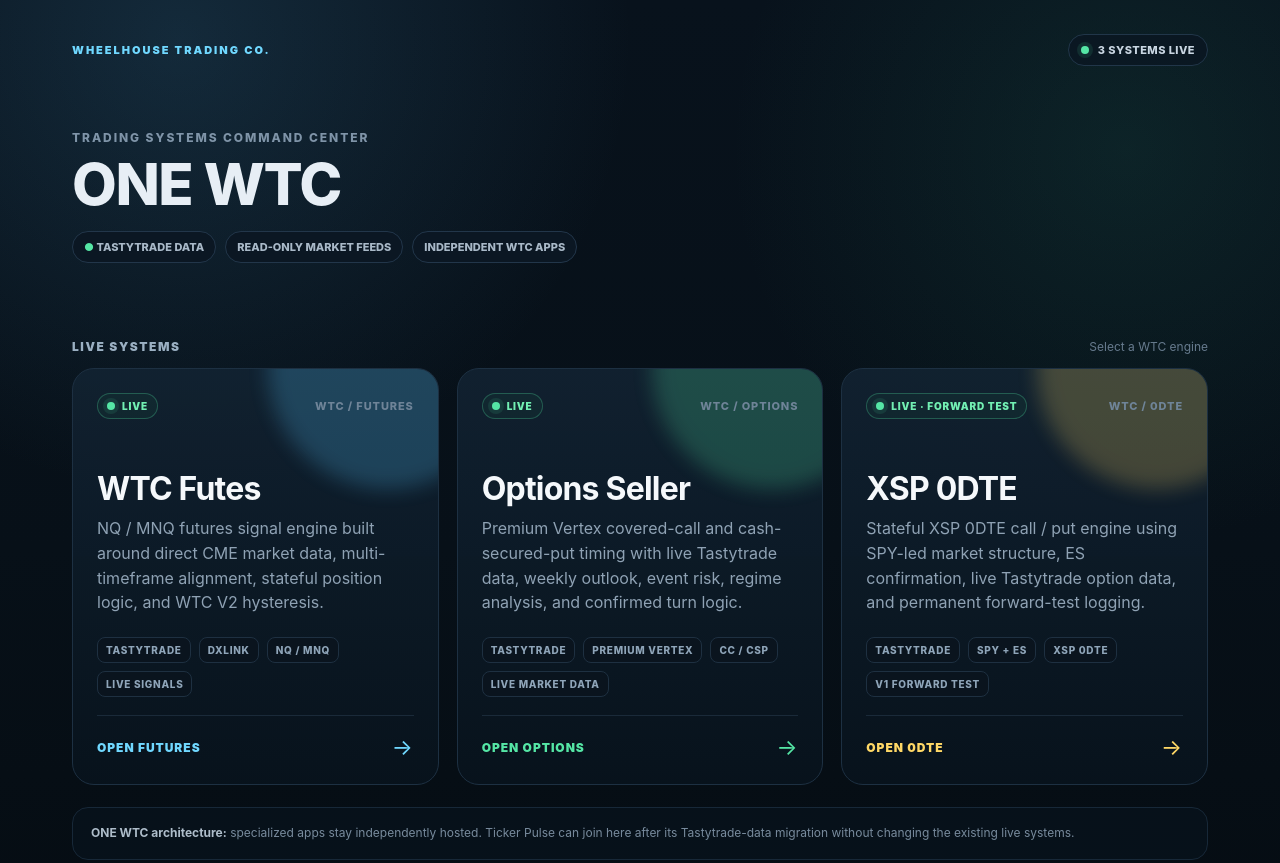
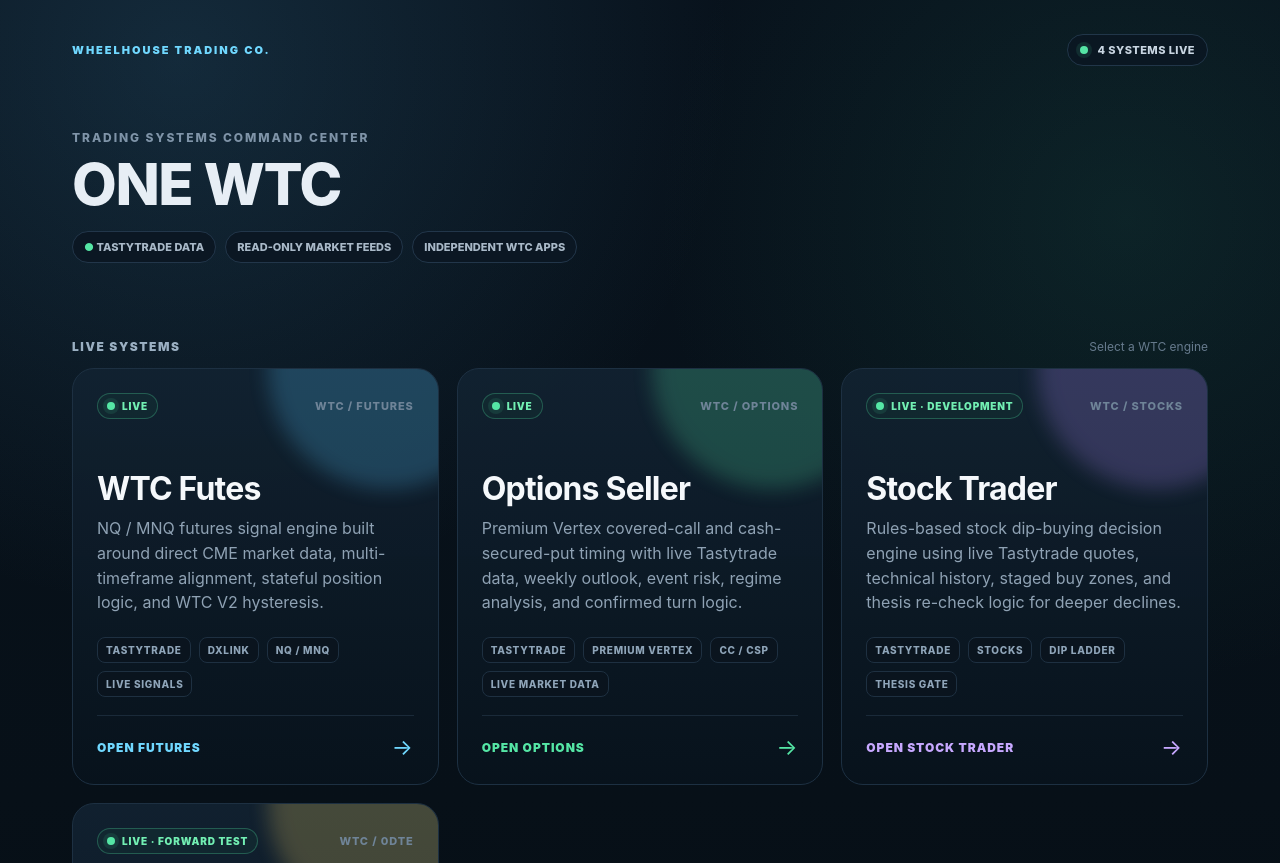
Before and after one commit to chrisjosephmejia-dotcom/wtc-futes, a website: page public/index.html in a window 1280 px wide. Shown: the top 863 px of the page. Drawn offline with Linux system fonts and the light colour scheme.

Commit message:
Add WTC Stock Trader to ONE WTC

```diff
--- a/public/index.html
+++ b/public/index.html
@@ -71,6 +71,7 @@
     .app.futes:before{background:#58c8ff}
     .app.options:before{background:#55e6a5}
     .app.odte:before{background:#ffd866}
+    .app.stocks:before{background:#b58cff}
     .app:hover{transform:translateY(-3px);border-color:#34516a;box-shadow:0 20px 55px rgba(0,0,0,.26)}
     .appTop{position:relative;display:flex;align-items:center;justify-content:space-between;gap:12px}
     .live{display:inline-flex;align-items:center;gap:7px;border:1px solid rgba(85,230,165,.28);background:rgba(22,78,62,.18);color:#72efb3;padding:6px 9px;border-radius:999px;font-size:10px;font-weight:900;letter-spacing:.08em}
@@ -83,6 +84,7 @@
     .futes .open{color:var(--cyan)}
     .options .open{color:var(--green)}
     .odte .open{color:var(--amber)}
+    .stocks .open{color:#c7a8ff}
     .arrow{font-size:22px;font-weight:400}
     .roadmap{margin-top:22px;border:1px solid #172838;background:rgba(8,18,28,.72);border-radius:16px;padding:16px 18px;color:#788b9d;font-size:12px;line-height:1.55}
     .roadmap strong{color:#aebdca}
@@ -101,7 +103,7 @@
   <main class="wrap">
     <div class="topbar">
       <div class="brand">Wheelhouse Trading Co.</div>
-      <div class="status"><span class="dot"></span>3 SYSTEMS LIVE</div>
+      <div class="status"><span class="dot"></span>4 SYSTEMS LIVE</div>
     </div>
 
     <section class="hero">
@@ -152,6 +154,22 @@
         <div class="open"><span>OPEN OPTIONS</span><span class="arrow">→</span></div>
       </a>
 
+      <a class="app stocks" href="https://ticker-pulse-devstage-test.netlify.app/" aria-label="Open WTC Stock Trader">
+        <div class="appTop">
+          <div class="live"><span class="dot"></span>LIVE · DEVELOPMENT</div>
+          <div class="appCode">WTC / STOCKS</div>
+        </div>
+        <h2>Stock Trader</h2>
+        <p>Rules-based stock dip-buying decision engine using live Tastytrade quotes, technical history, staged buy zones, and thesis re-check logic for deeper declines.</p>
+        <div class="meta">
+          <span>TASTYTRADE</span>
+          <span>STOCKS</span>
+          <span>DIP LADDER</span>
+          <span>THESIS GATE</span>
+        </div>
+        <div class="open"><span>OPEN STOCK TRADER</span><span class="arrow">→</span></div>
+      </a>
+
       <a class="app odte" href="https://wtc-0dte.netlify.app/" aria-label="Open WTC XSP 0DTE">
         <div class="appTop">
           <div class="live"><span class="dot"></span>LIVE · FORWARD TEST</div>
@@ -169,7 +187,7 @@
       </a>
     </section>
 
-    <div class="roadmap"><strong>ONE WTC architecture:</strong> specialized apps stay independently hosted. Ticker Pulse can join here after its Tastytrade-data migration without changing the existing live systems.</div>
+    <div class="roadmap"><strong>ONE WTC architecture:</strong> specialized apps stay independently hosted while ONE WTC remains the front door. Stock Trader is now connected in development alongside Futes, Options Seller, and XSP 0DTE.</div>
 
     <footer>
       <span>ONE WTC · Wheelhouse Trading Co.</span>
```
